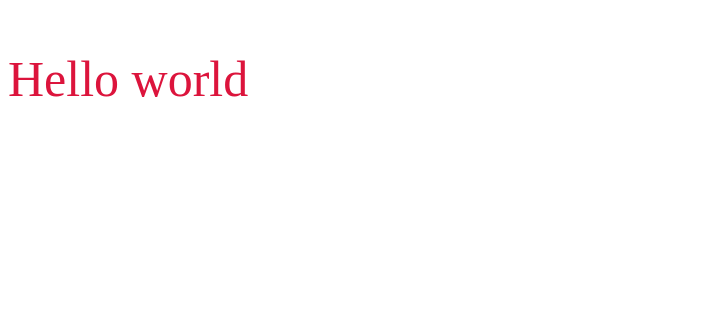
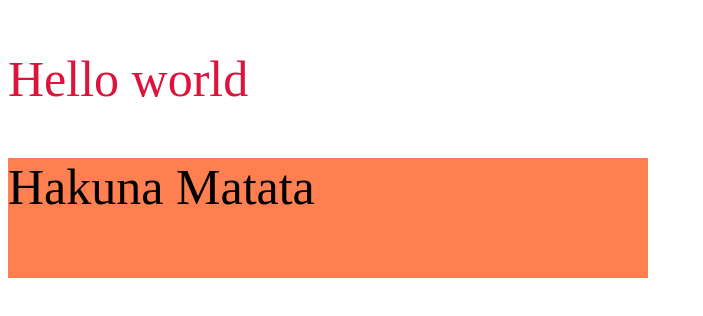
Before and after one commit to GrillCheeseMuncher/Learning-app, a React (Create React App) app: page / in a window 1280 px wide. Shown: the top 316 px of the page, without its empty margins (0-703 px from the left). Built offline with nearby package versions, Linux system fonts and the light colour scheme.

Commit message:
pumba just join

```diff
--- a/src/App.scss
+++ b/src/App.scss
@@ -5,4 +5,10 @@
   .paragraph {
     color: crimson;
   }
+
+  .pumba {
+    background-color: coral;
+    width: 50vw;
+    height: 15vh;
+  }
 }
--- a/src/App.tsx
+++ b/src/App.tsx
@@ -4,6 +4,7 @@ function App() {
   return (
     <div className="App">
       <p className="paragraph">Hello world</p>
+      <div className="pumba">Hakuna Matata</div>
     </div>
   );
 }
```
